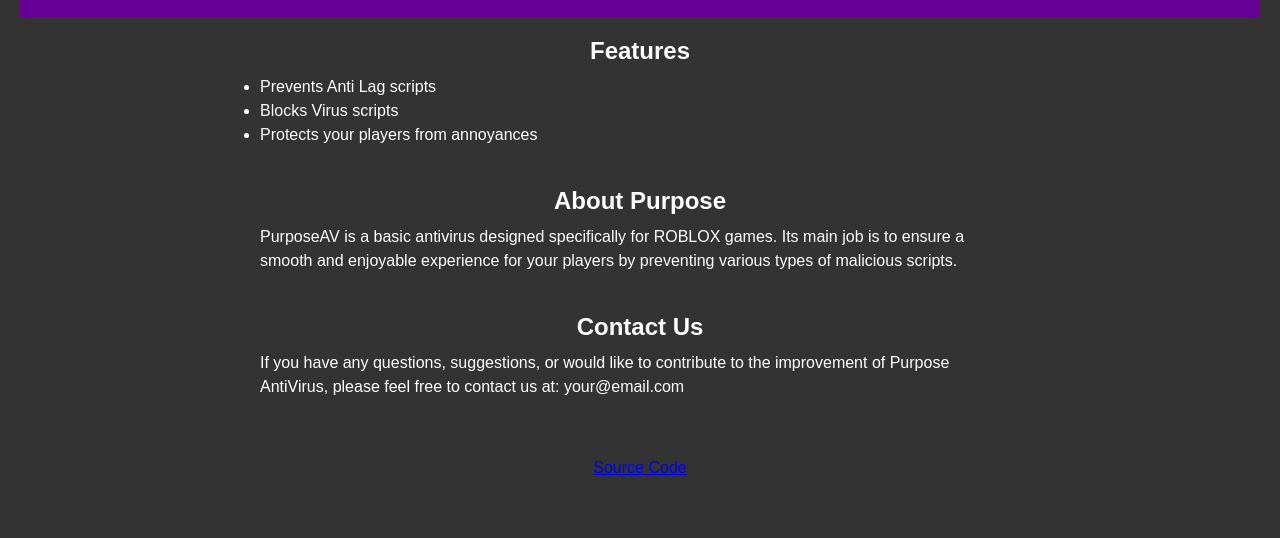
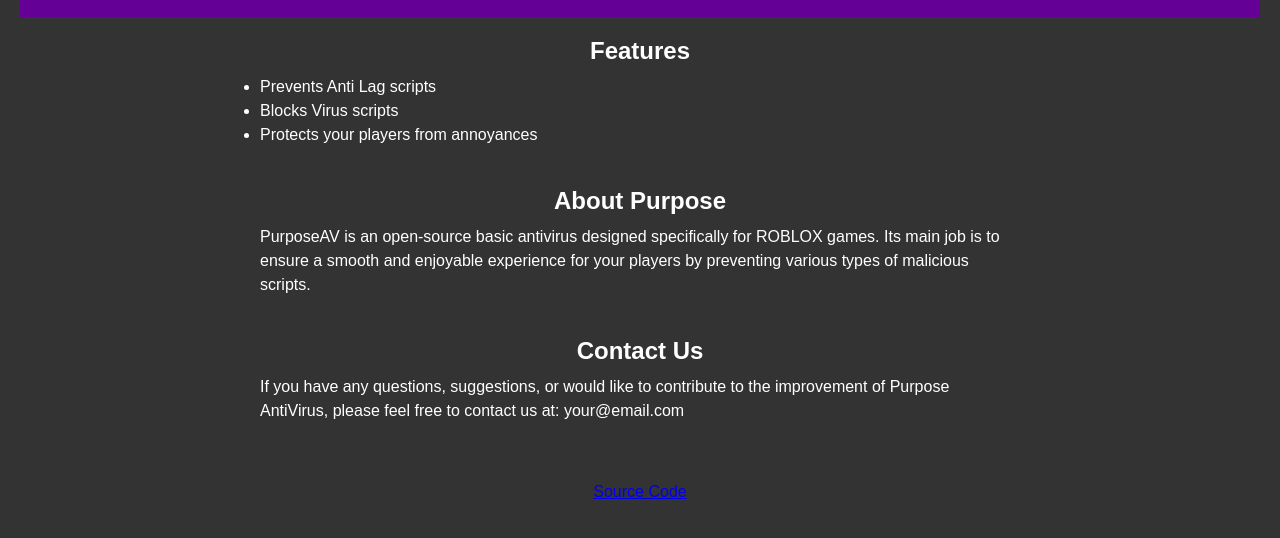
Before and after one commit to PurposeAV/PurposeAV.github.io, a plain HTML site: page index.htm in a window 1280 px wide. Shown: the part 140-678 px from the top of the page. Drawn offline with Linux system fonts and the light colour scheme.

Commit message:
Update index.htm

```diff
--- a/index.htm
+++ b/index.htm
@@ -103,7 +103,7 @@ footer {
       </section>
       <section id="about" class="main__column">
         <h2 class="main__column__title">About Purpose</h2>
-        <p class="main__column__info">PurposeAV is a basic antivirus designed specifically for ROBLOX games. Its main job is to ensure a smooth and enjoyable experience for your players by preventing various types of malicious scripts.</p>
+        <p class="main__column__info">PurposeAV is an open-source basic antivirus designed specifically for ROBLOX games. Its main job is to ensure a smooth and enjoyable experience for your players by preventing various types of malicious scripts.</p>
       </section>
       <section id="contact" class="main__column">
         <h2 class="main__column__title">Contact Us</h2>
```
